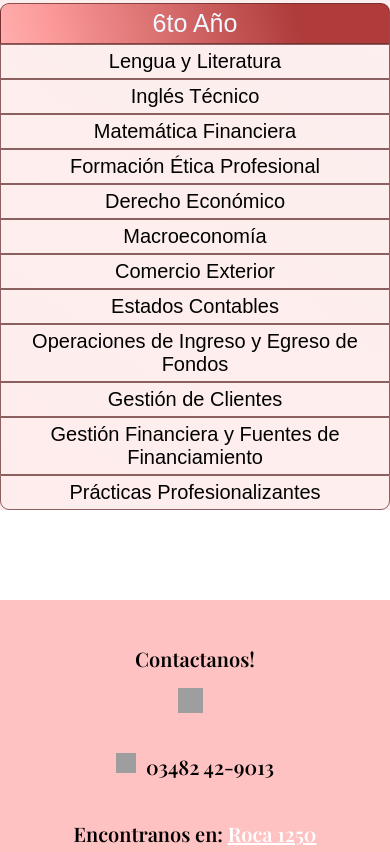
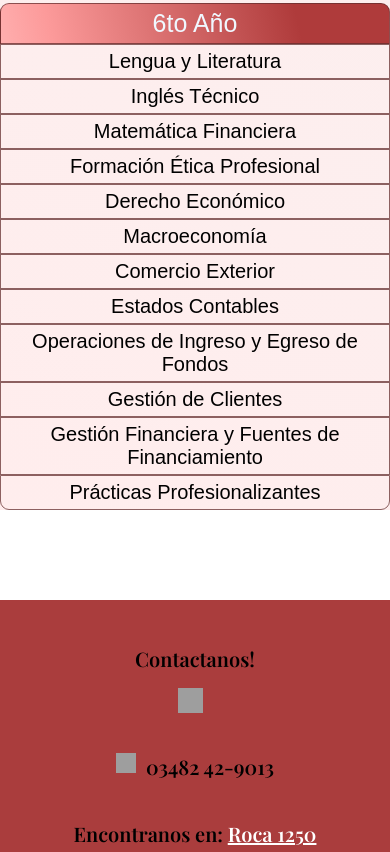
Before and after one commit to EETP462/EETP462.github.io, a plain HTML site: page ciclos.html in a window 390 px wide. Shown: the part 6123-6975 px from the top of the page. Drawn offline with nearby package versions, Linux system fonts and the light colour scheme; grey boxes are pictures that could not be loaded; files whose address does not match are found by name; a web font is replaced by a local one.

Commit message:
Update ciclos.css
Signed-off-by: EETP462 <152107196+EETP462@users.noreply.github.com>

```diff
--- a/ciclos.css
+++ b/ciclos.css
@@ -250,7 +250,7 @@ table tr:last-child td:last-child {
 }
 
 footer {
-  background-color: #ffc2c2;
+  background-color: #aa3d3d;
   color: white;
   padding: 5px;
   text-align: center;
@@ -476,7 +476,7 @@ margin-top: 2rem;
   /* Estilos del footer */
 
   footer {
-    background-color: #ffc2c2;
+    background-color: #aa3d3d;
     color: white;
     padding: 5px;
     text-align: center;
```
